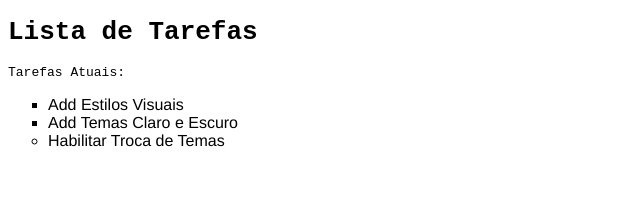
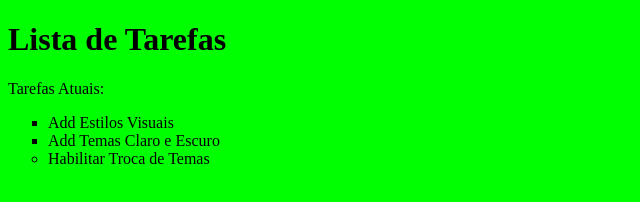
Before and after one commit to Gabriel-Alec/Site-Simples-usando-HTML-JavaScript-e-CSS, a plain HTML site: page Index.html in a window 1280 px wide. Shown: the whole page, without its empty margins (0-640 px from the left). Drawn offline with Linux system fonts and the light colour scheme.

Commit message:
final Aula 1

```diff
--- a/Index.html
+++ b/Index.html
@@ -7,7 +7,7 @@
     <title>Site Simples</title>
     <link rel="stylesheet" href="main.css">
 </head>
-<body>
+<body class="Tema-claro">
     <h1>Lista de Tarefas</h1>
     <p id="msg">Tarefas Atuais:</p>
     <ul>
--- a/main.css
+++ b/main.css
@@ -1,7 +1,10 @@
-body {font-family: monospace;
+* {
+    color: var(--fontcolor);
+    font-family: Helvevica;
 }
 
-ul {font-family: Helvetica;
+body {
+    background: var(--bg)
 }
 
 li {list-style: circle;
@@ -10,5 +13,19 @@ li {list-style: circle;
 .list {list-style: square;
 }
 
-#msg {font-family: monospace;
+.Tema-claro {
+    --bg:var(--green);
+    --fontcolor: var(--black);
 }
+.Tema-escuro {
+    --bg: var(--black);
+    --fontcolor: var(--green);
+}
+
+
+
+:root {
+    --green: #00ff00;
+    --white: #ffffff;
+    --black: #000000;
+}
```
